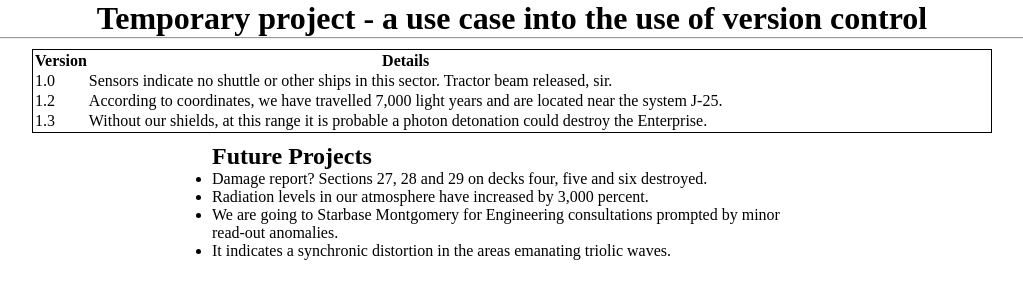
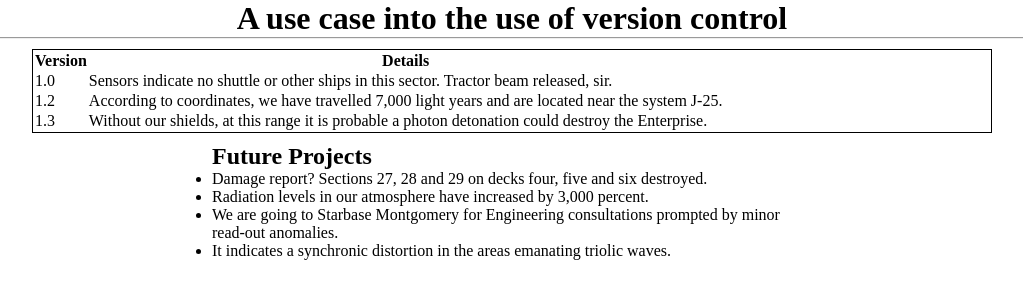
Before and after one commit to jg-digital-media/version_control_blog, a PHP site: page / in a window 1280 px wide. Shown: the top 300 px of the page, without its empty margins (128-1151 px from the left). Run offline with PHP 8.4, Linux system fonts and the light colour scheme.

Commit message:
a use case into the use of version control

```diff
--- a/index.php
+++ b/index.php
@@ -12,7 +12,7 @@
 <body>
 
 
-    <h1>Temporary project - a use case into the use of version control</h1>
+    <h1>A use case into the use of version control</h1>
     <hr />
 
     <table>
```
